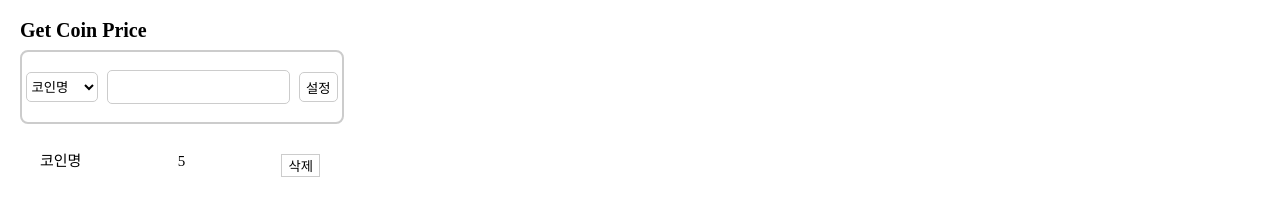
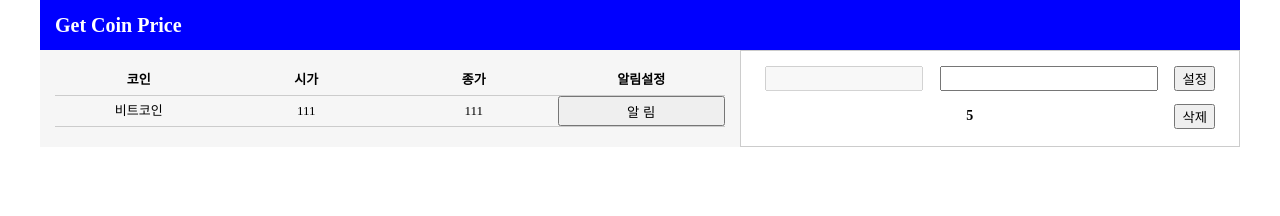
Before and after one commit to lee1431/Get-Coin-Price, a plain HTML site: page index.html in a window 1280 px wide. Both pictures are taken after typing "5" into the empty fields and a click on the input "설정". Drawn offline with nearby package versions, Linux system fonts and the light colour scheme; no server answers.

Commit message:
디자인변경, api추가, 알림 추가기능 구현

```diff
--- a/app.js
+++ b/app.js
@@ -1,47 +1,66 @@
-const coinForm = document.querySelector(".coin-form");
-const coinList = document.querySelector("#coin-list");
-const coinInput = document.querySelector("#coin-price");
-const addAlarm = document.querySelector("#alarm-btn");
-const alarmList = document.querySelector("#alarm-list");
+//알림 부분
+const getCoinForm = document.querySelector("#get-coin");
+const getCoinName = document.querySelector("#get-coin-name");
+const alarmSetPrice = document.querySelector("#alarm-set-price");
+const coinAlarmList = document.querySelector("#coin-alarm-list");
 
-//01. 초기 준비
-function handleCoin(e){
-    e.preventDefault(); //텍스트 양식 새로고침 방지 입니다.
-    const coinListValue = coinList.value;
-    const coinInputValue = coinInput.value;
-    coinInput.value = ""; //설정 버튼을 클릭시에 텍스트 양식을 비웁니다.
-    drawingCoinList(coinListValue , coinInputValue); //02. 입력 부분 함수 불러옴
+//코인 목록 부분
+const coinNameSection = document.querySelector(".coin-name");
+const coinOpenPrice = document.querySelector(".open-price");
+const coinClosePrice = document.querySelector(".close-price");
+const alarmSetBtn = document.querySelector(".alarm-set-btn");
+
+//목록에서 코인 정보 가져오기
+function getCoinInfoSend(e){
+    const getCoinInfoName = e.target.parentElement.children[0].innerText;
+    getCoinName.value = getCoinInfoName;
+}
+alarmSetBtn.addEventListener("click" , getCoinInfoSend);
+
+//준비단계
+function getCoinPriceReady(e){
+    e.preventDefault()
+    const getCoinNameValue = getCoinName.value;
+    const alarmSetPriceValue = alarmSetPrice.value;
+    alarmSetPrice.value = "";
+    getCoinPriceMakeList(getCoinNameValue , alarmSetPriceValue)
+}
+getCoinForm.addEventListener("submit" , getCoinPriceReady);
+
+//알림추가
+function getCoinPriceMakeList(getCoinNameValue , alarmSetPriceValue){
+    const li = document.createElement("li");
+    const nameSpan = document.createElement("span");
+    const priceSpan = document.createElement("span");
+    const deleteBtn = document.createElement("button");
+    deleteBtn.addEventListener("click" , getCoinPriceDeleteList);
+    nameSpan.innerText = getCoinNameValue;
+    priceSpan.innerText = alarmSetPriceValue;
+    deleteBtn.innerText = "삭제";
+    li.appendChild(nameSpan);
+    li.appendChild(priceSpan);
+    li.appendChild(deleteBtn);
+    coinAlarmList.appendChild(li);
+    if(priceSpan.innerText > coinClosePrice.innerText){
+        alert("지정가를 돌파했습니다.");
+    }
 }
 
-coinForm.addEventListener("submit" , handleCoin);
-
-//02. 입력
-function drawingCoinList(coinListValue , coinInputValue){
-    const li = document.createElement("li");
-    const firstSpan = document.createElement("span");
-    const secondSpan = document.createElement("span");
-    const deleteBtn = document.createElement("button");
-    deleteBtn.addEventListener("click" , deleteAlarm);
-    deleteBtn.innerText = "삭제";
-    firstSpan.innerText = coinListValue;
-    secondSpan.innerText = coinInputValue;
-    li.appendChild(firstSpan);
-    li.appendChild(secondSpan);
-    li.appendChild(deleteBtn);
-    alarmList.appendChild(li);
+//알림 삭제
+function getCoinPriceDeleteList(e){
+    const deleteInfo = e.target.parentElement;
+    deleteInfo.remove();
 }
 
-//03. 삭제
-function deleteAlarm(e){
-    const deleteLi = e.target.parentElement; //삭제하려는 요소가 어떤 li인지 찾음
-    deleteLi.remove(); //li를 삭제함
-}
+//빗썸 api
+fetch("https://api.bithumb.com/public/ticker/ALL_KRW")
+    .then(function(coinData){
+        return coinData.json();
+    })
+    .then(function(coinData){
+        const openBTC = coinData.data.BTC.opening_price;
+        const closeBTC = coinData.data.BTC.closing_price;
+        coinOpenPrice.innerText = openBTC;
+        coinClosePrice.innerText = closeBTC;
 
-//텍스트 양식에 숫자만 입력을 알림
-function textNumber(){
-    if(coinInput.value === number){
-        handleCoin(e)
-    }else {
-        alert("숫자만 입력해주세요");
-    }
-}
+    });
--- a/index.html
+++ b/index.html
@@ -14,6 +14,8 @@
     <!--Java Script-->
     <script src="./app.js" defer></script>
 
+
+
     <!--font-->
     <link rel="preconnect" href="https://fonts.googleapis.com">
     <link rel="preconnect" href="https://fonts.gstatic.com" crossorigin>
@@ -22,27 +24,46 @@
     <title>Get Coin Price</title>
 </head>
 <body>
-    <h1>Get Coin Price</h1>
+    <div class="wrap">
+        <nav>
+            <h1>Get Coin Price</h1>
+        </nav>
+        <section class="main">
+            <article class="coin-price-section">
+                <ul>
+                    <li>
+                        <div>코인</div>
+                        <div>시가</div>
+                        <div>종가</div>
+                        <div>알림설정</div>
+                    </li>
+                    <li>
+                        <form>
+                            <div class="coin-name" >비트코인</div>
+                            <div class="open-price">111</div>
+                            <div class="close-price">111</div>
+                            <input class ="alarm-set-btn" type="button" value="알 림">
+                        </form>
+                    </li>
+                </ul>
+            </article>
 
-    <form class="coin-form">
-        <select name="coin-list" id="coin-list">
-            <option value="코인명">코인명</option>
-            <option value="리플">리플</option>
-            <option value="비트코인">비트코인</option>
-            <option value="에이다">에이다</option>
-            <option value="도지코인">도지코인</option>
-        </select>
-        <input id="coin-price" type="number" max="100000000" required>
-        <input id="alarm-btn" type="submit" value="설정">
-    </form>
-
-    <ul id="alarm-list">
-        <li>
-            <!--<span>코인명</span>
-            <span>코인가격</span>
-            <button>삭제</button>-->
-        </li>
-    </ul>
+            <aside class="coin-alarm-section">
+                <form id="get-coin">
+                    <input id="get-coin-name" type="text" maxlength="12" value="" disabled>
+                    <input id="alarm-set-price" type="number" max="100000000" value="" required>
+                    <input type="submit" value="설정">
+                </form>
+                <ul id="coin-alarm-list">
+                    <!--<li>
+                        <span>코인명</span>
+                        <span>가격</span>
+                        <button>삭제</button>
+                    </li>-->
+                </ul>
+            </aside>
+        </section>
+    </div>
 
 </body>
 </html>
--- a/style.css
+++ b/style.css
@@ -1,61 +1,109 @@
+* {
+  font-family: "Noto Sans KR", sans-serif;
+}
+
 html {
   font-size: 10px;
-  padding: 20px 0 0 20px;
 }
 
-h1 {
+.wrap {
+  width: 1200px;
+  margin: auto;
+}
+
+nav {
+  width: 100%;
+  height: 50px;
+  background: blue;
+  padding: 0 15px;
+  box-sizing: border-box;
+}
+
+nav h1 {
   font-size: 2rem;
   font-weight: bold;
-  margin-bottom: 10px;
+  color: white;
+  line-height: 50px;
 }
 
-.coin-form {
-  width: 320px;
-  height: 70px;
-  border: 2px solid #ccc;
-  border-radius: 8px;
-  margin-bottom: 20px;
+.main {
   display: flex;
-  justify-content: space-around;
+}
+
+.coin-price-section {
+  width: 700px;
+  padding: 15px 15px;
+  box-sizing: border-box;
+  background: #f6f6f6;
+  font-size: 1.4rem;
+}
+
+.coin-price-section ul {
+  font-size: 1.3rem;
+}
+
+.coin-price-section ul li:first-child {
+  display: flex;
+  justify-content: space-between;
+  align-items: center;
+  line-height: 30px;
+  text-align: center;
+  border-bottom: 1px solid #ccc;
+}
+
+.coin-price-section ul form {
+  display: flex;
+  justify-content: space-between;
+  align-items: center;
+  line-height: 30px;
+  text-align: center;
+  border-bottom: 1px solid #ccc;
+}
+
+.coin-price-section ul li div,
+.coin-price-section ul li input {
+  width: 25%;
+  height: 30px;
+}
+
+.coin-price-section ul li:first-child {
+  font-weight: bold;
+}
+
+/*알림 설정 구간*/
+.coin-alarm-section {
+  width: 500px;
+  padding: 15px;
+  box-sizing: border-box;
+  border: 1px solid #ccc;
+}
+
+.coin-alarm-section #get-coin {
+  width: 450px;
+  margin: auto;
+  display: flex;
+  justify-content: space-between;
+}
+
+.coin-alarm-section #get-coin #get-coin-name {
+  width: 150px;
+}
+
+.coin-alarm-section #get-coin #alarm-set-price {
+  width: 210px;
+}
+
+.coin-alarm-section #coin-alarm-list {
+  width: 450px;
+  margin: auto;
+  font-size: 1.4rem;
+  font-weight: bold;
+  margin-top: 10px;
+}
+
+.coin-alarm-section #coin-alarm-list li {
+  height: 30px;
+  display: flex;
+  justify-content: space-between;
   align-items: center;
 }
-
-.coin-form #coin-list,
-.coin-form #coin-price {
-  height: 30px;
-  border: 1px solid #ccc;
-  background: white;
-  border-radius: 5px;
-  color: #000;
-  outline: none;
-}
-
-.coin-form #alarm-btn {
-  height: 30px;
-  border: 1px solid #ccc;
-  border-radius: 5px;
-  color: #000;
-  background: #fff;
-  cursor: pointer;
-}
-
-/*알림 리스트*/
-#alarm-list {
-  width: 320px;
-  padding: 0 20px 0 20px;
-  box-sizing: border-box;
-  font-size: 1.5rem;
-}
-
-#alarm-list li {
-  display: flex;
-  justify-content: space-between;
-  margin-bottom: 10px;
-}
-
-#alarm-list button {
-  background: #fff;
-  border-style: none;
-  border: 1px solid #ccc;
-  cursor: pointer;
-}
```
